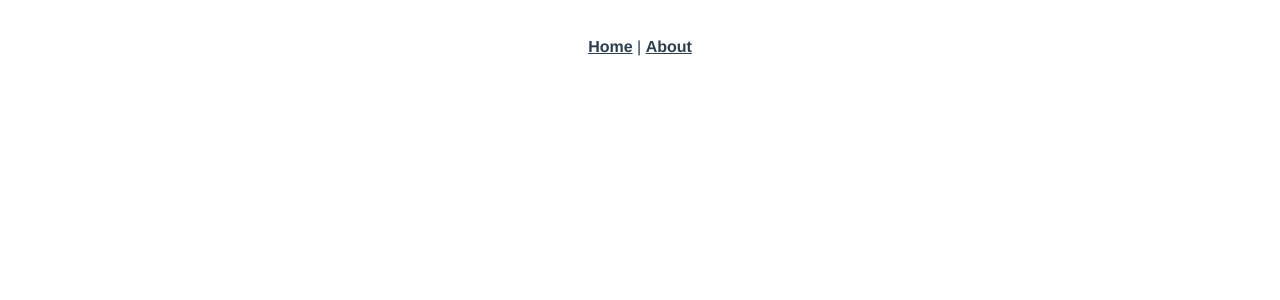
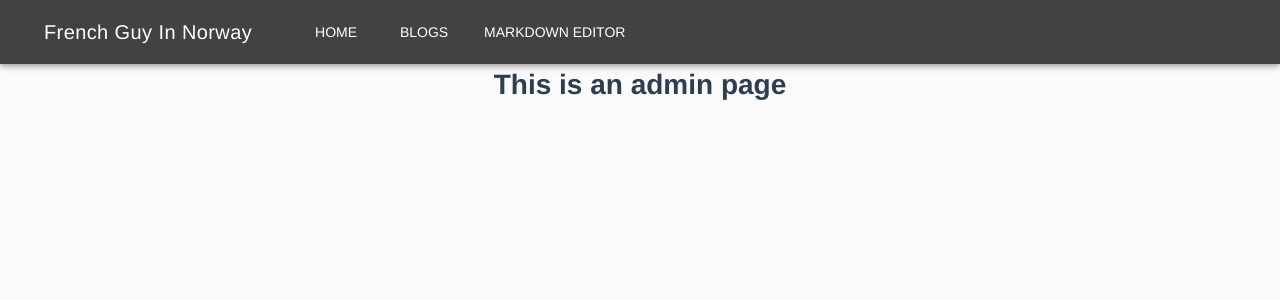
Before and after one commit to theJpay/front-blog, a Vue app: page /#/admin in a window 1280 px wide. Shown: the top 300 px of the page. Built offline with nearby package versions, Linux system fonts and the light colour scheme.

Commit message:
setup vuetify and added all the routes

```diff
--- a/package.json
+++ b/package.json
@@ -9,12 +9,14 @@
   },
   "dependencies": {
     "vue": "^2.5.16",
-    "vue-router": "^3.0.1"
+    "vue-router": "^3.0.1",
+    "vuetify": "^1.1.1"
   },
   "devDependencies": {
     "@vue/cli-plugin-babel": "^3.0.0-beta.15",
     "@vue/cli-plugin-eslint": "^3.0.0-beta.15",
     "@vue/cli-service": "^3.0.0-beta.15",
+    "vue-cli-plugin-vuetify": "^0.1.6",
     "vue-template-compiler": "^2.5.16"
   },
   "browserslist": [
--- a/public/index.html
+++ b/public/index.html
@@ -5,6 +5,7 @@
     <meta http-equiv="X-UA-Compatible" content="IE=edge">
     <meta name="viewport" content="width=device-width,initial-scale=1.0">
     <link rel="icon" href="<%= BASE_URL %>favicon.ico">
+    <link href="https://fonts.googleapis.com/css?family=Roboto:100:300,400,500,700,900|Material+Icons" rel="stylesheet">
     <title>front-blog</title>
   </head>
   <body>
--- a/src/App.vue
+++ b/src/App.vue
@@ -1,12 +1,62 @@
 <template>
-  <div id="app">
-    <div id="nav">
-      <router-link to="/">Home</router-link> |
-      <router-link to="/about">About</router-link>
-    </div>
+  <v-app>
+    <v-navigation-drawer v-model="drawer" fixed temporary width="200">
+      <v-list>
+        <v-list-tile>
+          <v-list-tile-content>
+            <v-list-tile-title>FrGINo</v-list-tile-title>
+          </v-list-tile-content>
+        </v-list-tile>
+        <v-divider></v-divider>
+        <v-list-tile>
+          <v-list-tile-content>
+            <v-list-tile-title>Home</v-list-tile-title>
+          </v-list-tile-content>
+        </v-list-tile>
+        <v-list-tile>
+          <v-list-tile-content>
+            <v-list-tile-title>Blogs</v-list-tile-title>
+          </v-list-tile-content>
+        </v-list-tile>
+        <v-list-tile>
+          <v-list-tile-content>
+            <v-list-tile-title>.md Editor</v-list-tile-title>
+          </v-list-tile-content>
+        </v-list-tile>
+      </v-list>
+    </v-navigation-drawer>
+    <v-toolbar dark color="secondary">
+      <v-toolbar-side-icon class="hidden-md-and-up" @click.stop="drawer = !drawer"></v-toolbar-side-icon>
+
+      <v-toolbar-title class="white--text">French Guy In Norway</v-toolbar-title>
+
+      <v-toolbar-items class="hidden-sm-and-down menu">
+        <v-btn flat @click="goTo('home')">Home</v-btn>
+        <v-btn flat @click="goTo('blogs')">Blogs</v-btn>
+        <v-btn flat @click="goTo('mdeditor')">Markdown Editor</v-btn>
+      </v-toolbar-items>
+
+      <v-spacer></v-spacer>
+    </v-toolbar>
     <router-view/>
-  </div>
+  </v-app>
 </template>
+
+<script>
+  export default {
+    name: 'App',
+    data() {
+      return {
+        drawer: false
+      }
+    },
+    methods: {
+      goTo(path) {
+        this.$router.push(path)
+      }
+    }
+  }
+</script>
 
 <style>
   #app {
@@ -16,6 +66,7 @@
     text-align: center;
     color: #2c3e50;
   }
+
   #nav {
     padding: 30px;
   }
@@ -28,4 +79,8 @@
   #nav a.router-link-exact-active {
     color: #42b983;
   }
+
+  .menu {
+    margin-left: 40px;
+  }
 </style>
--- a/src/main.js
+++ b/src/main.js
@@ -1,6 +1,10 @@
 import Vue from 'vue'
+import './plugins/vuetify'
 import App from './App.vue'
 import router from './router'
+import Vuetify from 'vuetify'
+
+Vue.use(Vuetify);
 
 Vue.config.productionTip = false
 
--- /dev/null
+++ b/src/plugins/vuetify.js
@@ -0,0 +1,6 @@
+import Vue from 'vue'
+import Vuetify from 'vuetify'
+import 'vuetify/dist/vuetify.min.css'
+
+Vue.use(Vuetify, {
+})
--- a/src/router.js
+++ b/src/router.js
@@ -1,21 +1,38 @@
 import Vue from 'vue'
 import Router from 'vue-router'
 import Home from './views/Home.vue'
-import About from './views/About.vue'
+import Blogs from './views/Blogs.vue'
+import MdEditor from './views/MdEditor.vue'
+import Admin from './views/Admin.vue'
 
 Vue.use(Router)
 
-export default new Router({
-  routes: [
+const routes = [
   {
     path: '/',
     name: 'home',
     component: Home
   },
   {
-      path: '/about',
-      name: 'about',
-      component: About
+    path: '/blogs',
+    name: 'blogs',
+    component: Blogs
+  },
+  {
+    path: '/mdeditor',
+    name: 'mdeditor',
+    component: MdEditor
   }
-  ]
+];
+
+if (process.env.NODE_ENV === "development") {
+  routes.push({
+    path: '/admin',
+    name: 'admin',
+    component: Admin
   })
+}
+
+export default new Router({
+  routes: routes
+})
--- a/src/views/About.vue
+++ b/src/views/Admin.vue
@@ -1,5 +1,5 @@
 <template>
   <div class="about">
-    <h1>This is an about page</h1>
+    <h1>This is an admin page</h1>
   </div>
 </template>
--- /dev/null
+++ b/src/views/Blogs.vue
@@ -0,0 +1,5 @@
+<template>
+    <div class="blogs">
+        <h1>This where I will display my blogs</h1>
+    </div>
+</template>
--- a/src/views/Home.vue
+++ b/src/views/Home.vue
@@ -1,18 +1,35 @@
 <template>
-  <div class="home">
-    <img src="../assets/logo.png">
-    <HelloWorld msg="Welcome to Your Vue.js App"/>
-  </div>
+  <v-container fluid>
+    <v-slide-y-transition mode="out-in">
+      <v-layout column align-center>
+        <img src="@/assets/logo.png" alt="Vuetify.js" class="mb-5">
+        <blockquote>
+          &#8220;First, solve the problem. Then, write the code.&#8221;
+          <footer>
+            <small>
+              <em>&mdash;John Johnson</em>
+            </small>
+          </footer>
+        </blockquote>
+      </v-layout>
+    </v-slide-y-transition>
+  </v-container>
 </template>
 
-<script>
-// @ is an alias to /src
-import HelloWorld from '@/components/HelloWorld.vue'
-
-export default {
-  name: 'home',
-  components: {
-    HelloWorld
-  }
+<!-- Add "scoped" attribute to limit CSS to this component only -->
+<style scoped>
+h1, h2 {
+  font-weight: normal;
 }
-</script>
+ul {
+  list-style-type: none;
+  padding: 0;
+}
+li {
+  display: inline-block;
+  margin: 0 10px;
+}
+a {
+  color: #42b983;
+}
+</style>
--- /dev/null
+++ b/src/views/MdEditor.vue
@@ -0,0 +1,5 @@
+<template>
+    <div>
+        <h1>Where I will put a Markdown Editor</h1>
+    </div>
+</template>
```
Also changed, not shown: src/assets/logo.png, 1 other file (tests, documents, lock files or other folders). Lines whose indentation alone changed are shown as unchanged.
